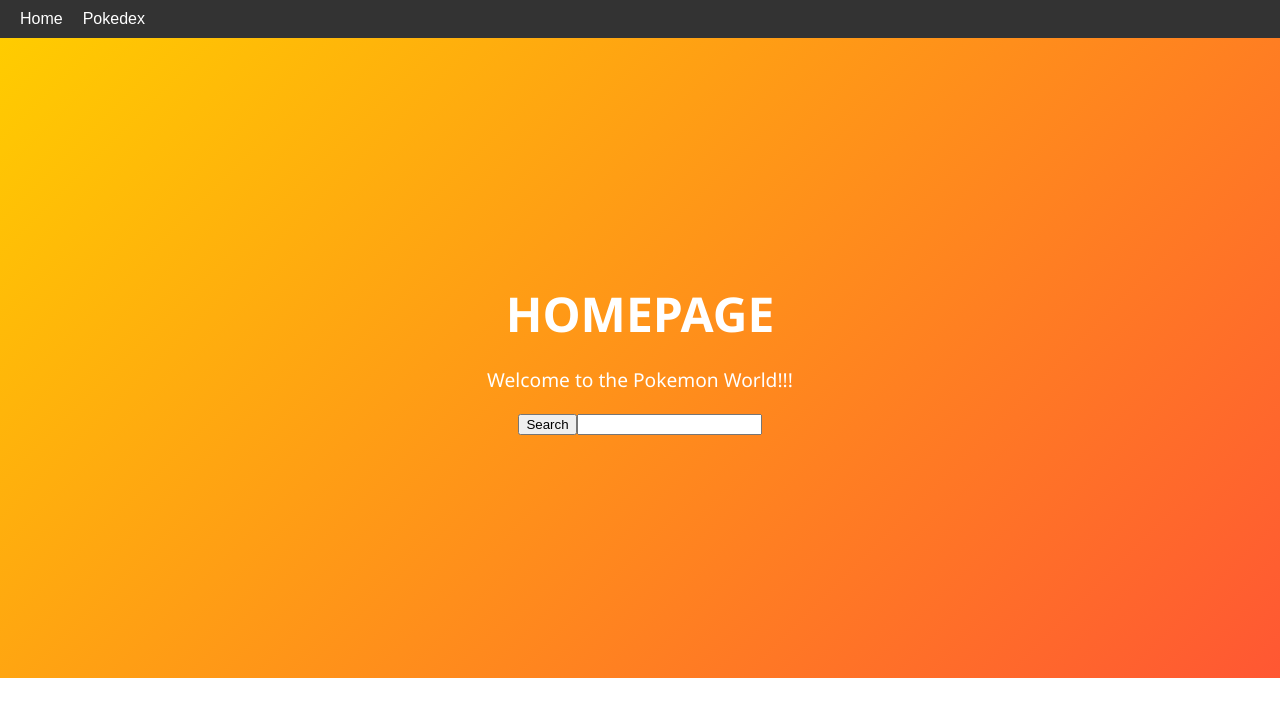
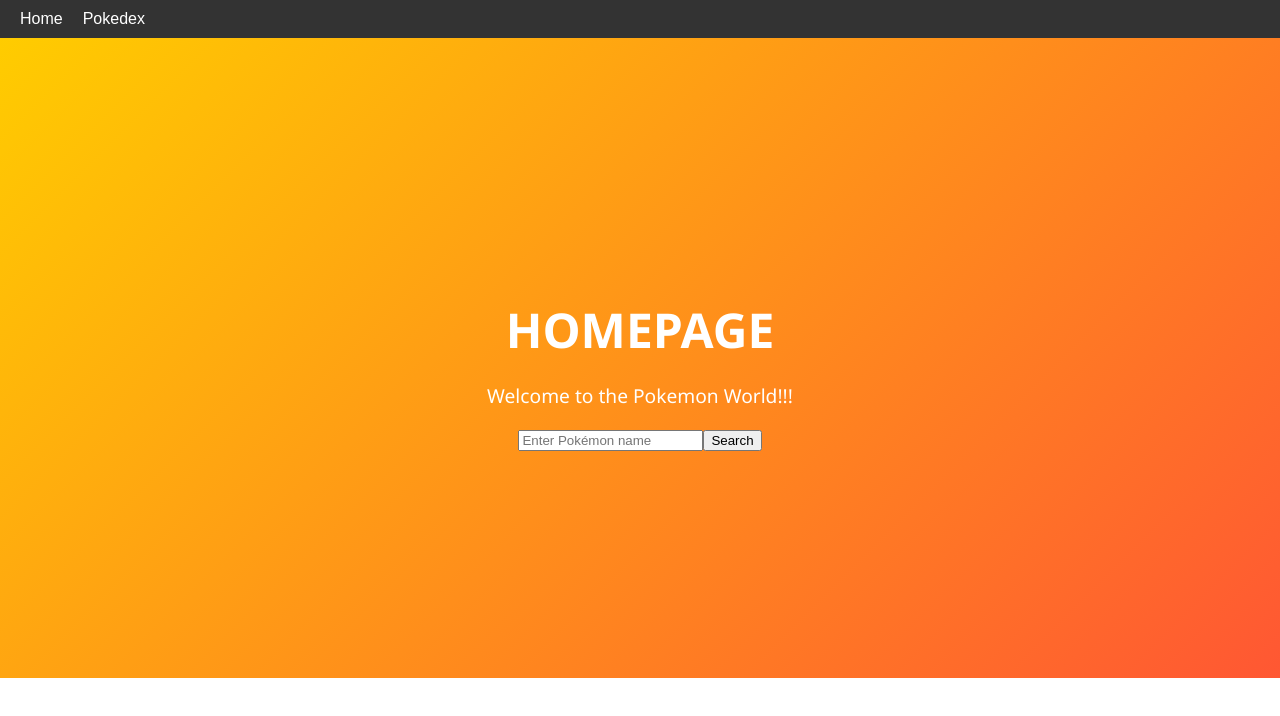
Before and after one commit to laksoo11/Poke-App, a React (Create React App) app: page / in a window 1280 px wide. Shown: the top 716 px of the page. Built offline with nearby package versions, Linux system fonts and the light colour scheme.

Commit message:
added error handling while typing pokemon name

```diff
--- a/src/Home.jsx
+++ b/src/Home.jsx
@@ -8,23 +8,47 @@
 
     const [name, SetName] = useState('');
 
+    const [error, SetError] = useState('');
+
+    const [loading, SetLoading] = useState(false);
+
     const HandleSubmit = () => {
 
-        console.log(name);
+        SetError("");
+        SetData(null);
+        SetLoading(true);
+
+
 
         fetch(`https://pokeapi.co/api/v2/pokemon/${name}`)
+
+
         .then((res) => {
+            if (!res.ok) {
+
+          throw new Error("Server not found");
+        }
             return res.json();
 
         })
         .then(data => {
+            // SetLoading('Loading...')
 
             SetData(data);
             console.log(data);
 
-        });
 
-    }
+        })
+        .catch(() => {
+
+            SetError("You have entered a wrong Pokémon. Please check the spelling!");
+
+        })
+         .finally(() => {
+        SetLoading(false); // Stop loading
+      });
+
+    };
 
 
 
@@ -33,9 +57,26 @@
             <div>
                 <h1>HOMEPAGE</h1>
                 <p>Welcome to the Pokemon World!!!</p>
-                <button onClick={HandleSubmit}>Search</button>
-                <input value={name} onChange={(e) => SetName(e.target.value)}></input>
-                <h1>{data.name}</h1>
+
+               <input
+          value={name}
+          onChange={(e) => SetName(e.target.value)}
+          placeholder="Enter Pokémon name"
+        />
+        <button onClick={HandleSubmit}>Search</button>
+
+        <div></div>
+
+        {loading && <p style={{ color: "blue" }}>{loading}</p>}
+
+        {error && <p style={{ color: "red" }}>{error}</p>}
+
+
+
+
+
+        {data && <h1>{data.name}</h1>}
+
             </div>
         </div>
      );
```
